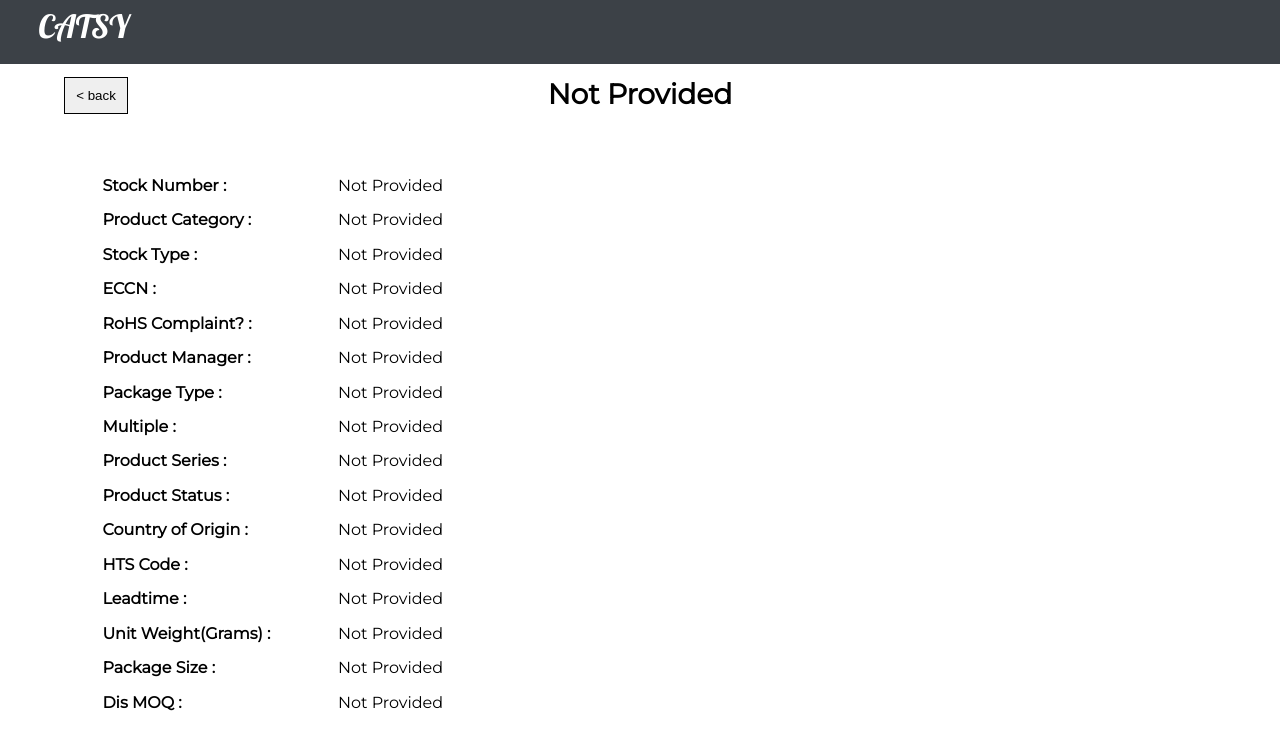
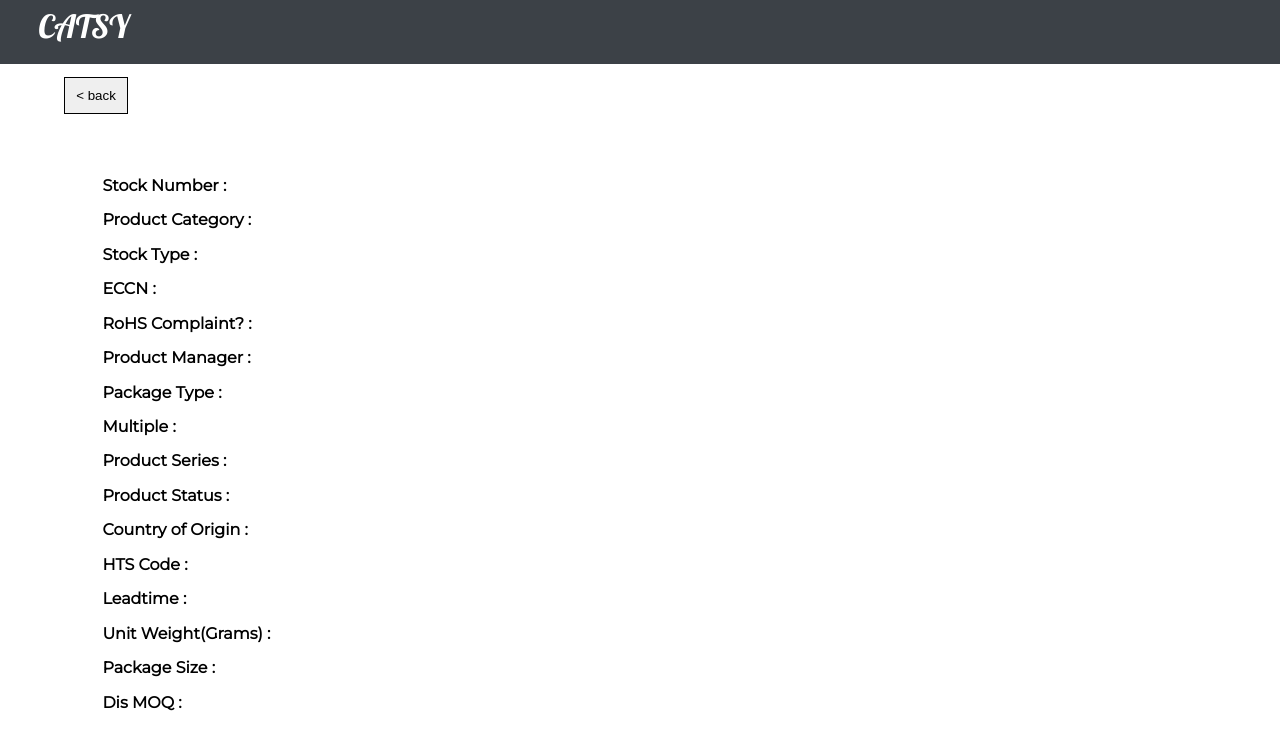
Before and after one commit to satyajit-patil/Catsy-Angular-FrontEnd, an Angular app: page /item in a window 1280 px wide. Shown: the top 750 px of the page. Built offline with nearby package versions, Linux system fonts and the light colour scheme.

Commit message:
Created new service to handle query string parameters

```diff
--- a/src/app/app.module.ts
+++ b/src/app/app.module.ts
@@ -8,7 +8,7 @@ import { DataComponent } from './data/data.component';
 import { SideBarComponent } from './side-bar/side-bar.component';
 import { GetDataService } from './get-data.service';
 import { ItemDetailComponent } from './item-detail/item-detail.component';
-
+import { QueryStringParametersService } from './query-string-parameters.service';
 import { HttpClientModule } from '@angular/common/http';
 
 @NgModule({
@@ -34,7 +34,7 @@ import { HttpClientModule } from '@angular/common/http';
       }
     ])
   ],
-  providers: [GetDataService],
+  providers: [GetDataService, QueryStringParametersService],
   bootstrap: [AppComponent]
 })
 export class AppModule { }
--- a/src/app/data/data.component.ts
+++ b/src/app/data/data.component.ts
@@ -1,6 +1,7 @@
 import { Component, OnInit } from '@angular/core';
 import { GetDataService } from '../get-data.service';
 import { ItemDetailComponent } from '../item-detail/item-detail.component';
+import { QueryStringParametersService } from '../query-string-parameters.service';
 
 @Component({
   selector: 'app-data',
@@ -15,7 +16,9 @@ export class DataComponent implements OnInit {
   numPerPage = 16;
   numPerRow = 4;
 
-  constructor(private getDataService: GetDataService, private itemDetailComponent: ItemDetailComponent) { }
+  constructor(private getDataService: GetDataService,
+    private itemDetailComponent: ItemDetailComponent,
+    private queryStringParameters: QueryStringParametersService) { }
 
   ngOnInit() {
     this.getDataService.getData().subscribe(data => {
@@ -26,18 +29,7 @@ export class DataComponent implements OnInit {
   onSelect(item): void {
     console.log(item.stockId);
     this.itemDetailComponent.populateItemDetails(this.data, item.stockId);
-    window.location.href = this.updateQueryStringParameter(window.location.href, "item", "details", item.stockId);
-  }
-
-  updateQueryStringParameter(uri, spcificPage, key, value) {
-    var re = new RegExp("([?&])" + key + "=.*?(&|$)", "i");
-    var separator = uri.indexOf('?') !== -1 ? "&" : "?";
-    if (uri.match(re)) {
-      return uri.replace(re, '$1' + key + "=" + value + '$2');
-    }
-    else {
-      return uri + spcificPage + separator + key + "=" + value;
-    }
+    window.location.href = this.queryStringParameters.updateQueryStringParameter(window.location.href, "item", "details", item.stockId);//this.updateQueryStringParameter(window.location.href, "item", "details", item.stockId);
   }
 
   populateDisplayData(data) {
--- a/src/app/item-detail/item-detail.component.ts
+++ b/src/app/item-detail/item-detail.component.ts
@@ -1,5 +1,6 @@
 import { Component, OnInit, Input } from '@angular/core';
 import { GetDataService } from '../get-data.service';
+import { QueryStringParametersService } from '../query-string-parameters.service';
 
 @Component({
   selector: 'app-item-detail',
@@ -12,33 +13,33 @@ export class ItemDetailComponent implements OnInit {
   itemDetails = [];
   data = {};
 
-  constructor(private getDataService : GetDataService) {
+  constructor(private getDataService : GetDataService,
+    private queryStringParameters: QueryStringParametersService) {
    }
 
   ngOnInit() {
-    //this.data = this.getDataService.getData();
     var productDetails = {};
-    productDetails['description'] = "Not Provided";
-    productDetails['stockNumber'] = "Not Provided";
-    productDetails['productCategory'] = "Not Provided";
-    productDetails['stockType'] = "Not Provided";
-    productDetails['eccn'] = "Not Provided";
-    productDetails['rohs'] = "Not Provided";
-    productDetails['manager'] = "Not Provided";
-    productDetails['packageType'] = "Not Provided";
-    productDetails['multiple'] = "Not Provided";
-    productDetails['productSeries'] = "Not Provided";
-    productDetails['productStatus'] = "Not Provided";
-    productDetails['COO'] = "Not Provided";
-    productDetails['htsCode'] = "Not Provided";
-    productDetails['leadtime'] = "Not Provided";
-    productDetails['unitWeight'] = "Not Provided";
-    productDetails['packageSize'] = "Not Provided";
-    productDetails['disMOQ'] = "Not Provided";
+    productDetails['description'] = "";
+    productDetails['stockNumber'] = "";
+    productDetails['productCategory'] = "";
+    productDetails['stockType'] = "";
+    productDetails['eccn'] = "";
+    productDetails['rohs'] = "";
+    productDetails['manager'] = "";
+    productDetails['packageType'] = "";
+    productDetails['multiple'] = "";
+    productDetails['productSeries'] = "";
+    productDetails['productStatus'] = "";
+    productDetails['COO'] = "";
+    productDetails['htsCode'] = "";
+    productDetails['leadtime'] = "";
+    productDetails['unitWeight'] = "";
+    productDetails['packageSize'] = "";
+    productDetails['disMOQ'] = "";
 
     this.itemDetails.push(productDetails);
 
-    var stockId = this.getParameterByName('details', null);
+    var stockId = this.queryStringParameters.getParameterByName('details', null);
     if(stockId)
     {
       this.itemDetails = [];
@@ -72,15 +73,4 @@ export class ItemDetailComponent implements OnInit {
 
     this.itemDetails.push(productDetails);
   }
-
-  getParameterByName(name, url) {
-    if (!url) url = window.location.href;
-    name = name.replace(/[\[\]]/g, '\\$&');
-    var regex = new RegExp('[?&]' + name + '(=([^&#]*)|&|#|$)'),
-        results = regex.exec(url);
-    if (!results) return null;
-    if (!results[2]) return '';
-    return decodeURIComponent(results[2].replace(/\+/g, ' '));
 }
-
-}
--- /dev/null
+++ b/src/app/query-string-parameters.service.ts
@@ -0,0 +1,30 @@
+import { Injectable } from '@angular/core';
+
+@Injectable({
+  providedIn: 'root'
+})
+export class QueryStringParametersService {
+
+  constructor() { }
+
+  updateQueryStringParameter = (uri, spcificPage, key, value) => {
+    var re = new RegExp("([?&])" + key + "=.*?(&|$)", "i");
+    var separator = uri.indexOf('?') !== -1 ? "&" : "?";
+    if (uri.match(re)) {
+      return uri.replace(re, '$1' + key + "=" + value + '$2');
+    }
+    else {
+      return uri + spcificPage + separator + key + "=" + value;
+    }
+  }
+
+  getParameterByName = (name, url) => {
+    if (!url) url = window.location.href;
+    name = name.replace(/[\[\]]/g, '\\$&');
+    var regex = new RegExp('[?&]' + name + '(=([^&#]*)|&|#|$)'),
+        results = regex.exec(url);
+    if (!results) return null;
+    if (!results[2]) return '';
+    return decodeURIComponent(results[2].replace(/\+/g, ' '));
+}
+}
```
Also changed, not shown: 1 other file (tests, documents, lock files or other folders).
